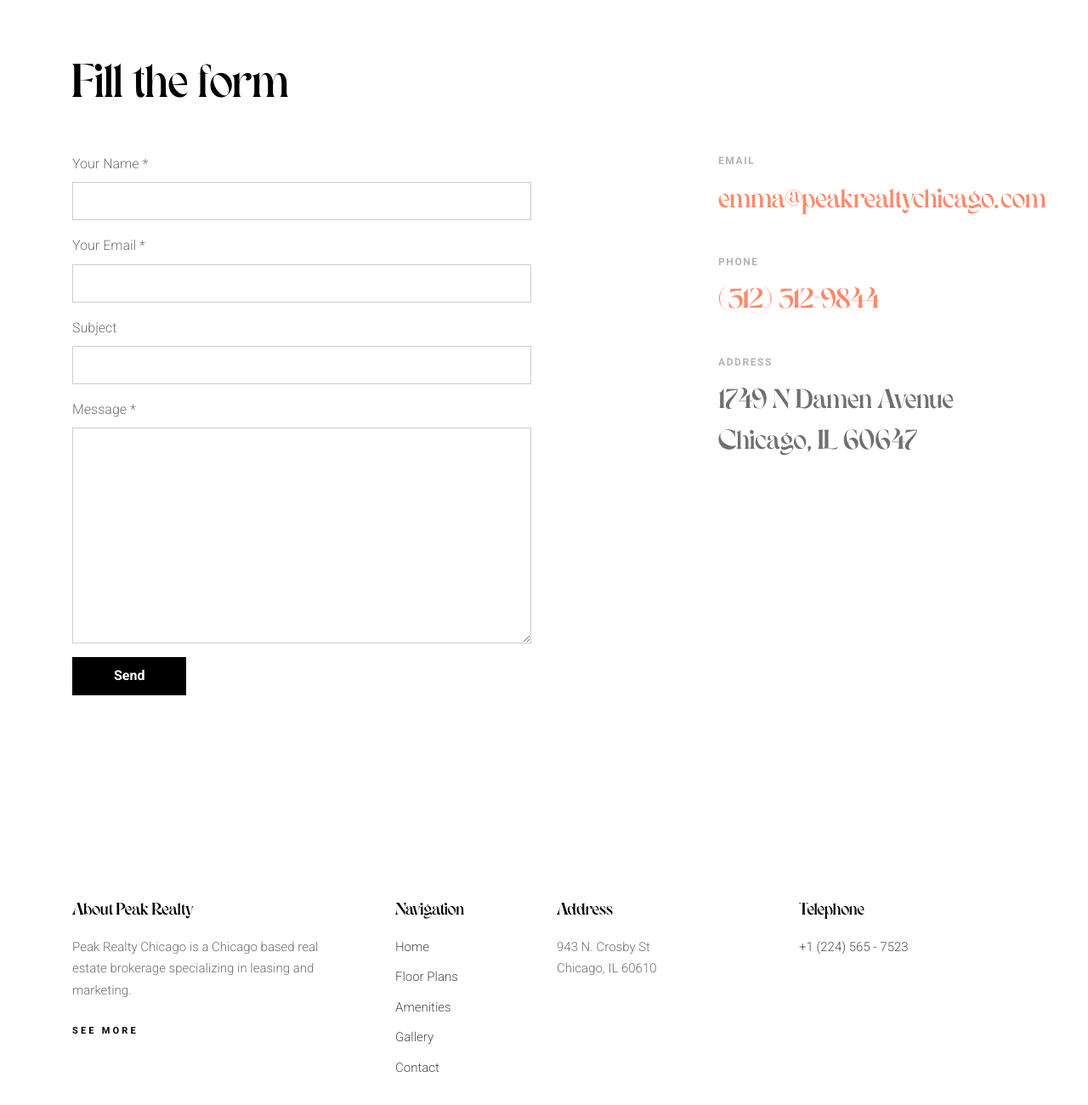
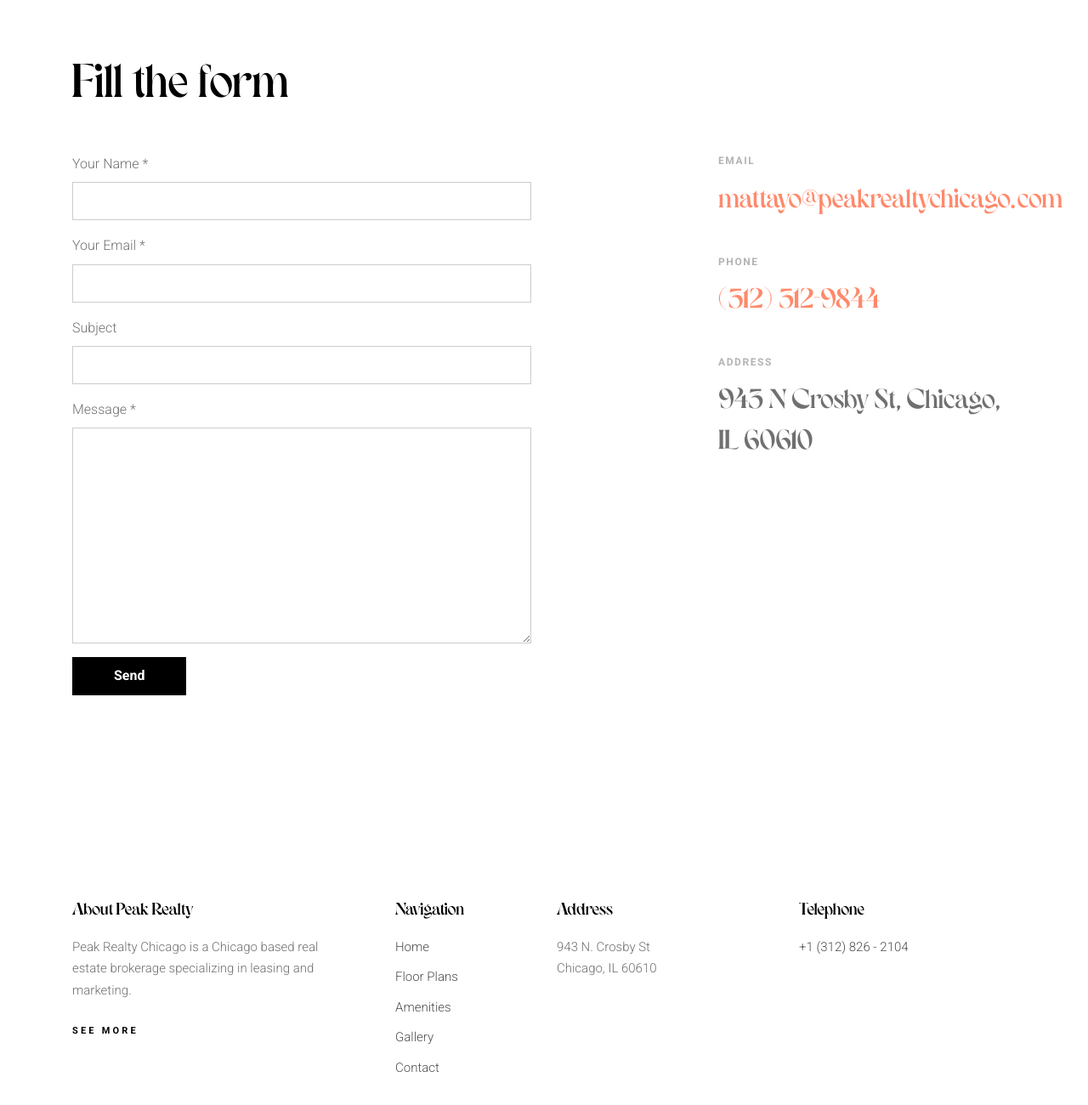
Before and after one commit to msciarrone/943final, a plain HTML site: page contact.html in a window 1280 px wide. Shown: the part 848-2148 px from the top of the page at 85% size. Drawn offline with Linux system fonts and the light colour scheme; files whose address does not match are found by name.

Commit message:
Update contact.html

```diff
--- a/contact.html
+++ b/contact.html
@@ -139,7 +139,7 @@
                 <div class="col-md-4 ml-auto"  data-aos="fade-up" data-aos-delay="200">
                   <div class="media-29190">
                     <span class="label">Email</span>
-                    <p><a href="mailto: emma@peakrealtychicago.com">emma@peakrealtychicago.com</a></p>
+                    <p><a href="mailto: mattayo@peakrealtychicago.com">mattayo@peakrealtychicago.com</a></p>
                   </div>
                   <div class="media-29190">
                     <span class="label">Phone</span>
@@ -147,7 +147,7 @@
                   </div>
                   <div class="media-29190">
                     <span class="label">Address</span>
-                    <p>1749 N Damen Avenue Chicago, IL 60647</p>
+                    <p>943 N Crosby St, Chicago, IL 60610</p>
                   </div>
                   <div class="media-29190">
                 </div>
@@ -188,7 +188,7 @@
                     <div class="col-md-6">
                       <h3>Telephone</h3>
                       <p>
-                        <a href="#">+1 (224) 565 - 7523</a><br>
+                        <a href="#">+1 (312) 826 - 2104</a><br>
                       </p>
                     </div>
                   </div>
```
